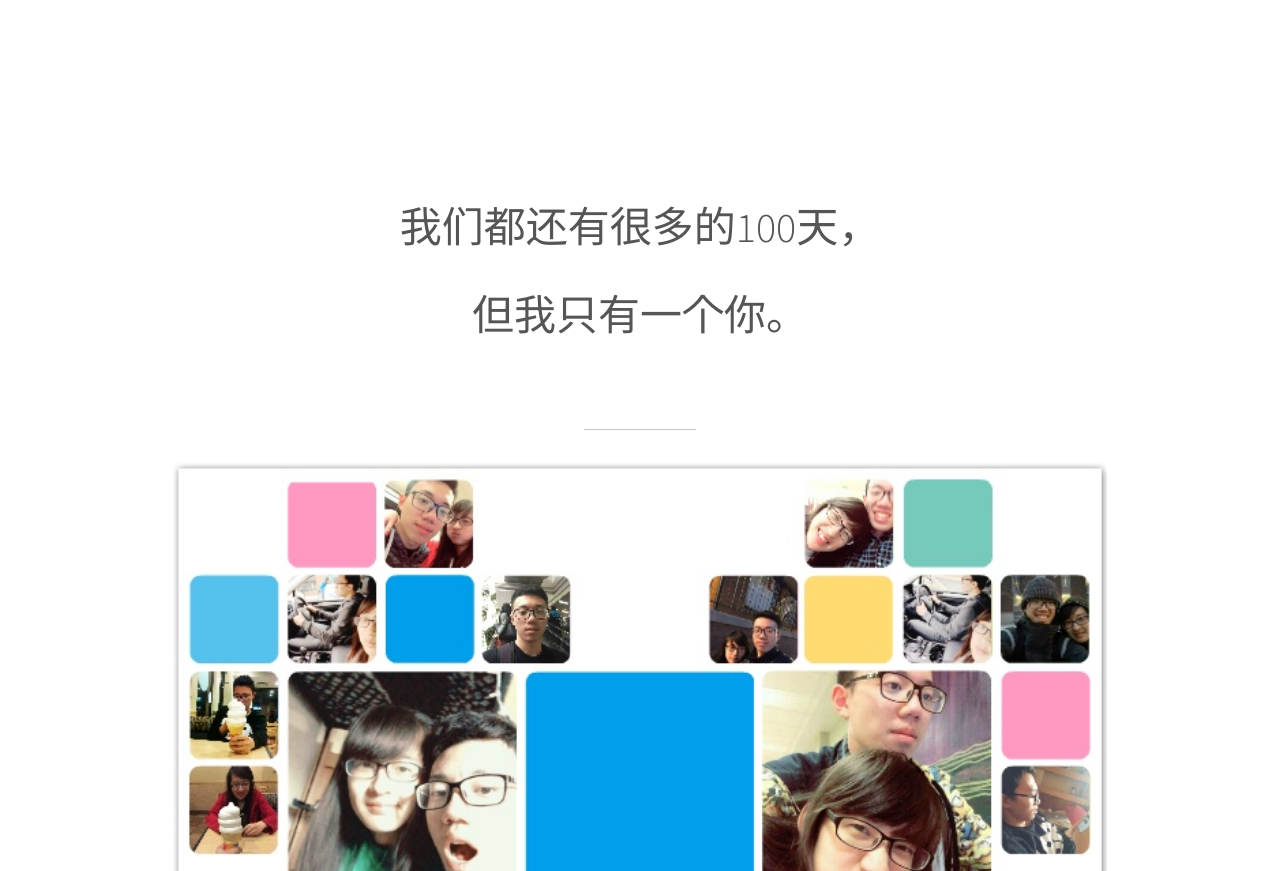
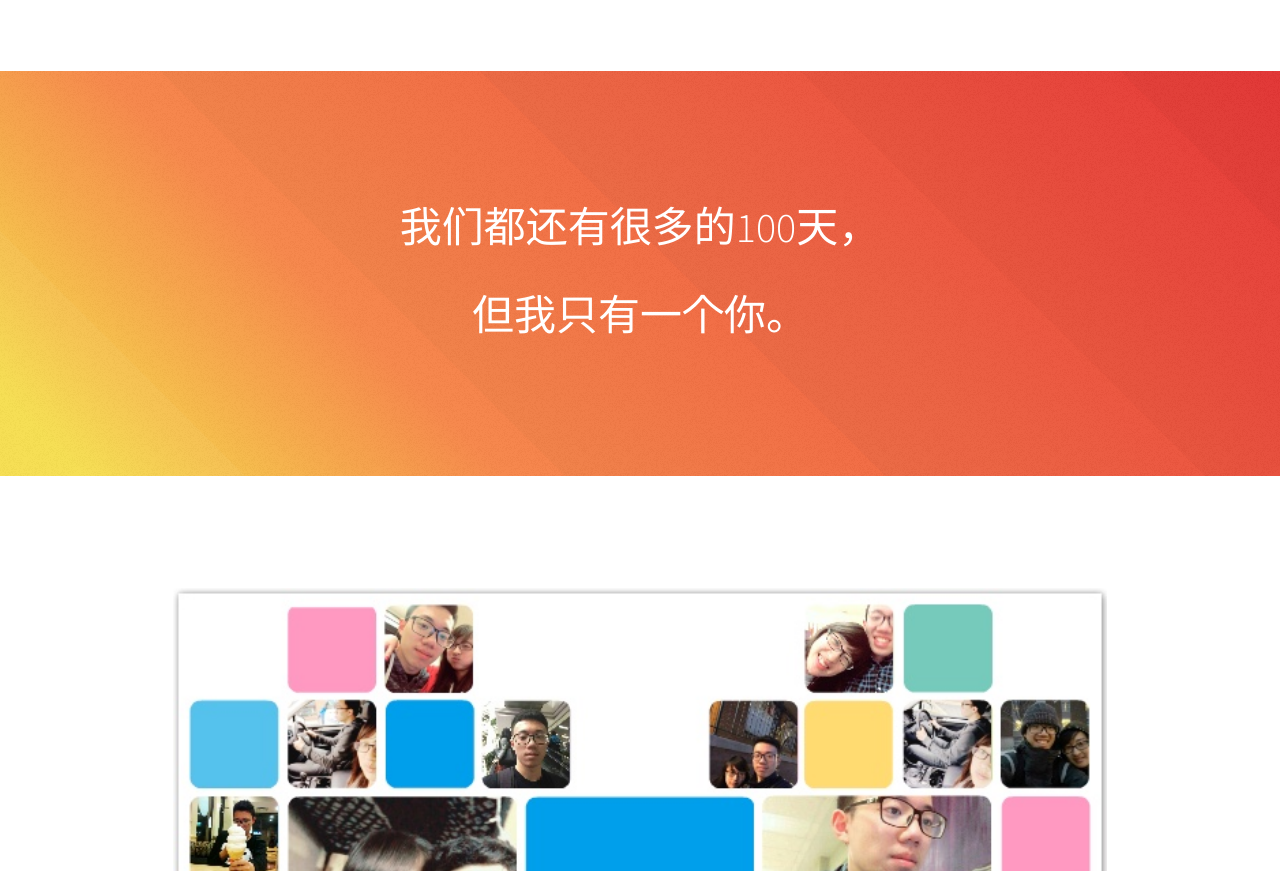
Before and after one commit to locoda/200days, a plain HTML site: page index.html in a window 1280 px wide. Shown: the part 5353-6224 px from the top of the page. Drawn offline with Linux system fonts and the light colour scheme.

Commit message:
change the last paragraph to a section

```diff
--- a/index.html
+++ b/index.html
@@ -176,12 +176,15 @@
 				</div>
 			</section>
 
+			<section id="LastWord" class="main style2">
+				<div class = "container" style =  "text-align:center">
+						<h1>我们都还有很多的100天，<br>
+							但我只有一个你。</h1>
+				</div>
+			</section>
+
 			<section id="LastPic" class="main style1 special">
 				<div class="container">
-					<header class="major">
-						<h1>我们都还有很多的100天，<br>
-							但我只有一个你。</h2>
-					</header>
 					<span class="image fit"><img src="images/pic07.jpeg" alt="" /></span>
 				</div>
 
```
